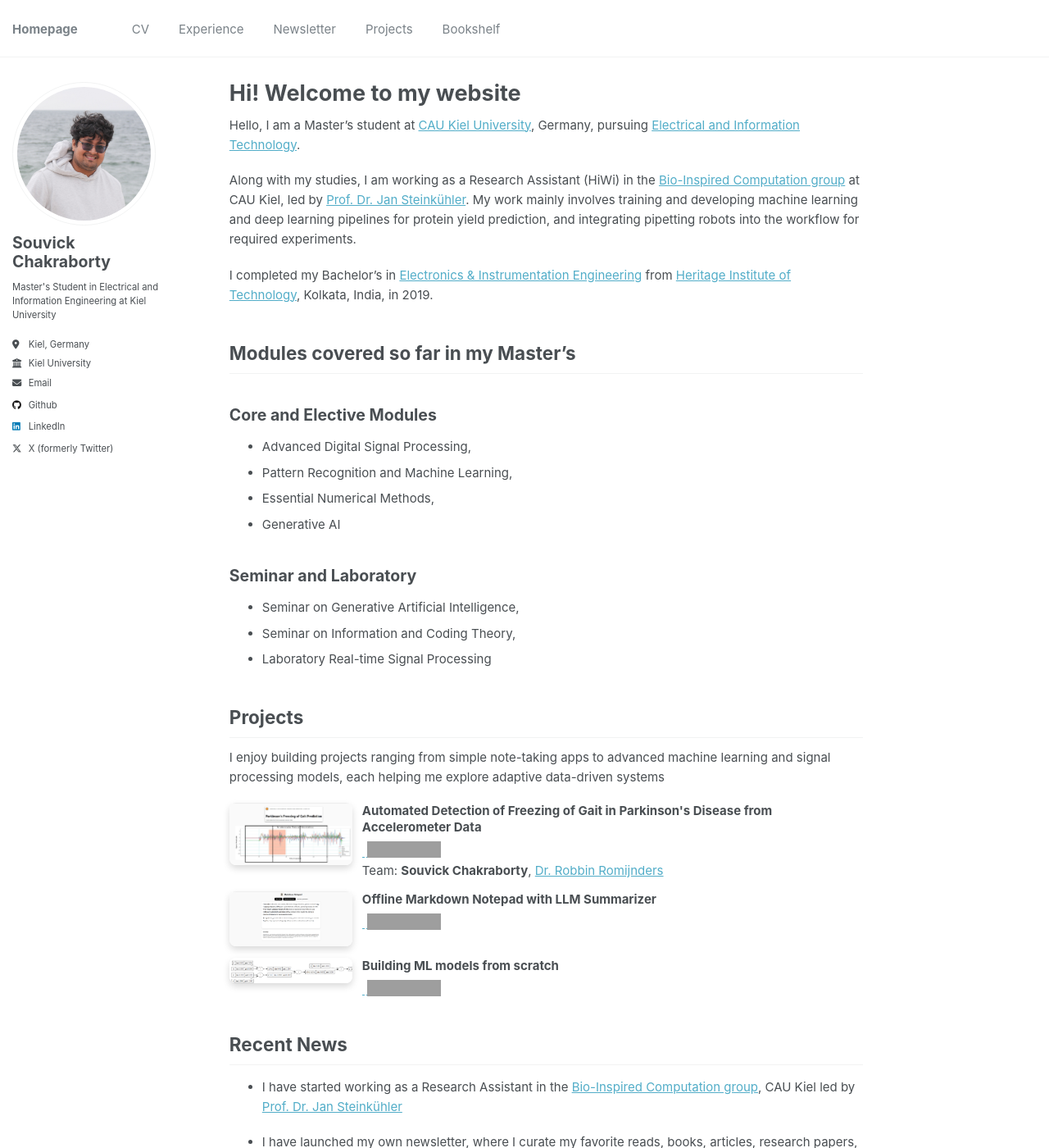
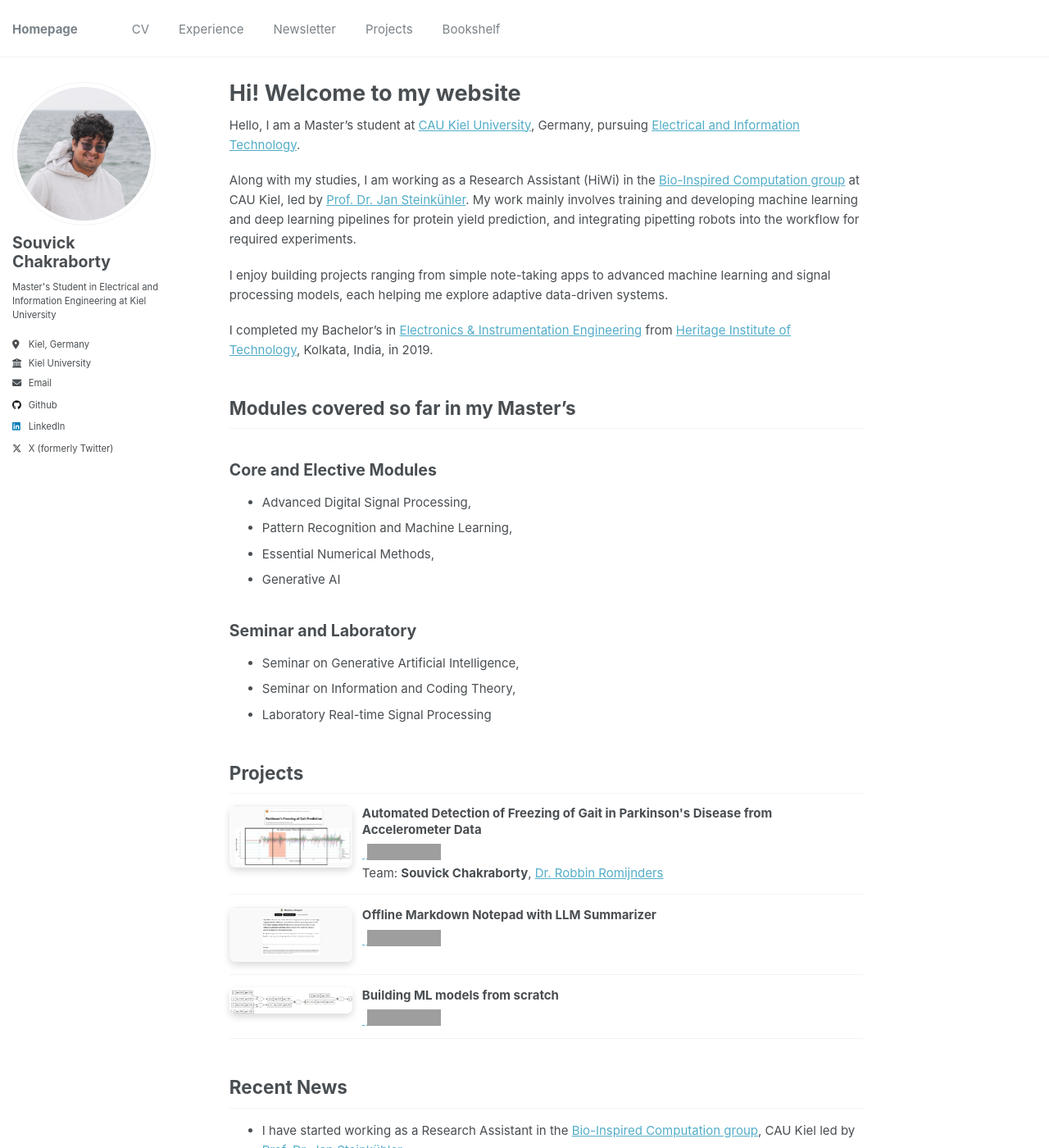
Before and after one commit to SouvickC/SouvickC.github.io, a Jekyll site: the page built from _pages/about.md, in a window 1280 px wide and 1400 px high. Shown: the whole window at 82% size. Built offline with Jekyll 4.4.1, drawn with Linux system fonts in a browser that asks for light colours; some of the changed lines change nothing that is shown; grey boxes are pictures that could not be loaded.

Commit message:
text update

```diff
--- a/_pages/about.md
+++ b/_pages/about.md
@@ -10,6 +10,8 @@ redirect_from:
 Hello, I am a Master's student at [CAU Kiel University](https://www.tf.uni-kiel.de/etit/instetit/en?set_language=en), Germany, pursuing [Electrical and Information Technology](https://www.tf.uni-kiel.de/etit/instetit/en?set_language=en).
 
 Along with my studies, I am working as a Research Assistant (HiWi) in the [Bio-Inspired Computation group](https://www.uni-kiel.de/en/tf/research/institute-etit/bio-inspired-computation) at CAU Kiel, led by [Prof. Dr. Jan Steinkühler](https://scholar.google.com/citations?user=2Dzpoo0AAAAJ&hl=en). My work mainly involves training and developing machine learning and deep learning pipelines for protein yield prediction, and integrating pipetting robots into the workflow for required experiments.
+
+I enjoy building projects ranging from simple note-taking apps to advanced machine learning and signal processing models, each helping me explore adaptive data-driven systems.
 
 I completed my Bachelor's in [Electronics & Instrumentation Engineering](https://heritageit.edu/AEIE.aspx) from [Heritage Institute of Technology](https://heritageit.edu/), Kolkata, India, in 2019.
 
@@ -38,7 +40,6 @@ I completed my Bachelor's in [Electronics & Instrumentation Engineering](https:/
 Projects
 ---
 
-I enjoy building projects ranging from simple note-taking apps to advanced machine learning and signal processing models, each helping me explore adaptive data-driven systems
 
 {% include project_card.html
    title="Automated Detection of Freezing of Gait in Parkinson's Disease from Accelerometer Data"
@@ -46,17 +47,22 @@ I enjoy building projects ranging from simple note-taking apps to advanced machi
    image="/images/FOG.png"
    team="**Souvick Chakraborty**, [Dr. Robbin Romijnders](https://scholar.google.com/citations?user=LZYbIbUAAAAJ)" %}
 
+---
 
 {% include project_card.html
    title="Offline Markdown Notepad with LLM Summarizer"
    github="https://github.com/SouvickC/Markdown_Notepad"
    image="/images/notepad.png" %}
 
+---
 
 {% include project_card.html
    title="Building ML models from scratch"
    github="https://github.com/SouvickC/from_scratch"
    image="/images/scratch_project.png" %}
+
+---
+
 
 
 
```
